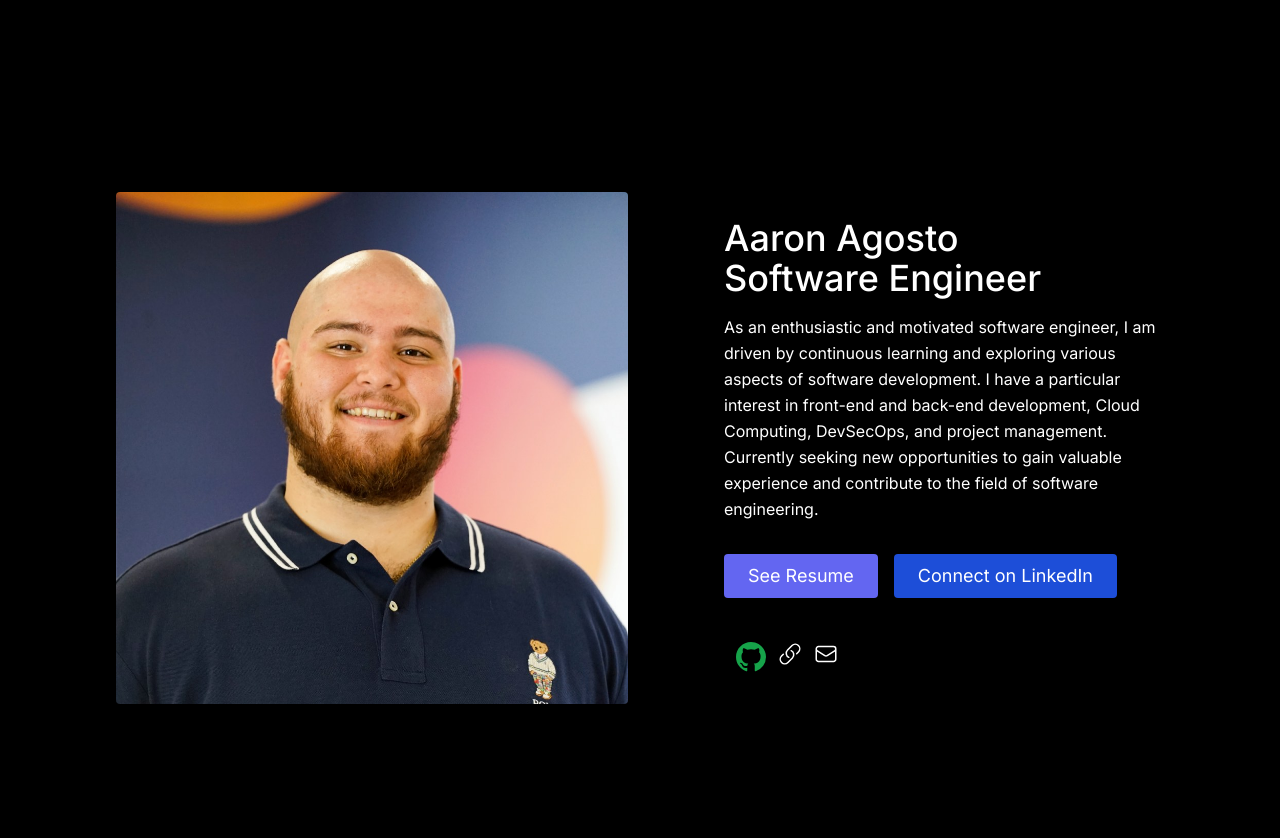
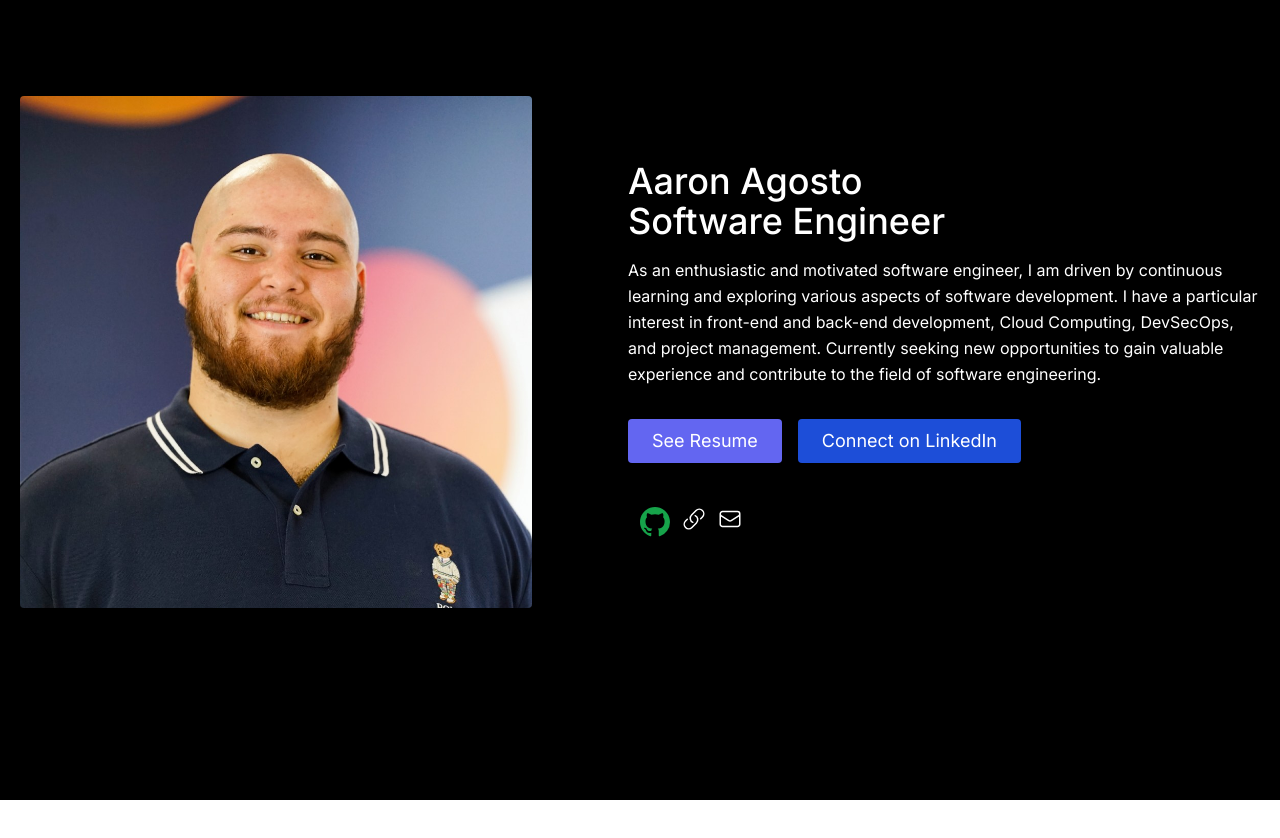
Before and after one commit to AaronMAgosto/nextjs-portfolio, a Next.js app: page / in a window 1280 px wide. Shown: the top 838 px of the page. After the commit the page ends 800 px from the top, so only its background shows below. Built offline with nearby package versions, Linux system fonts and the light colour scheme.

Commit message:
changed padding up top

```diff
--- a/app/page.js
+++ b/app/page.js
@@ -3,7 +3,7 @@ import Projects from "@/components/Projects"
 import Testos from "@/components/Testos"
 export default function Home() {
   return (
-    <main className="flex min-h-screen flex-col items-center justify-between p-24">
+    <main className="flex min-h-screen flex-col items-center justify-between">
      <Hero/>
      {/* <Projects/> */}
      </main>
--- a/components/Hero.jsx
+++ b/components/Hero.jsx
@@ -16,7 +16,7 @@ export default function Hero() {
           <h1 className="title-font sm:text-4xl text-3xl mb-4 font-medium text-white">
             {" "}
             Aaron Agosto <br /> Software Engineer
-            <br className="hidden lg:inline-block" readymade gluten />
+            <br className="hidden lg:inline-block" />
           </h1>
           <p className="mb-8 leading-relaxed text-white">
             As an enthusiastic and motivated software engineer, I am driven by
```
